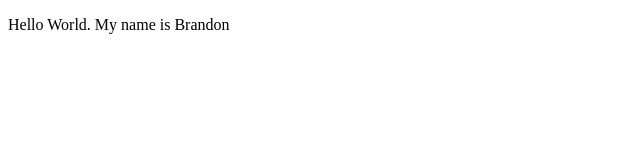
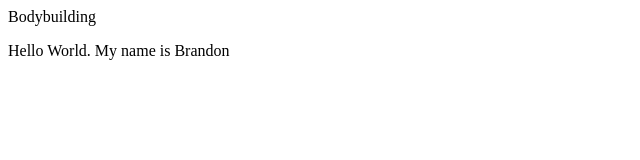
Before and after one commit to brhoughtaling/LIS351-brandon.github.io, a plain HTML site: page index.html in a window 1280 px wide. Shown: the whole page, without its empty margins (0-640 px from the left). Drawn offline with Linux system fonts and the light colour scheme.

Commit message:
Update index.html

```diff
--- a/index.html
+++ b/index.html
@@ -1,5 +1,7 @@
 <!DOCTYPE html>
 <html>
+<head>
+  Bodybuilding
 <head>
 <title>Page Title</title>
 </head>
```
